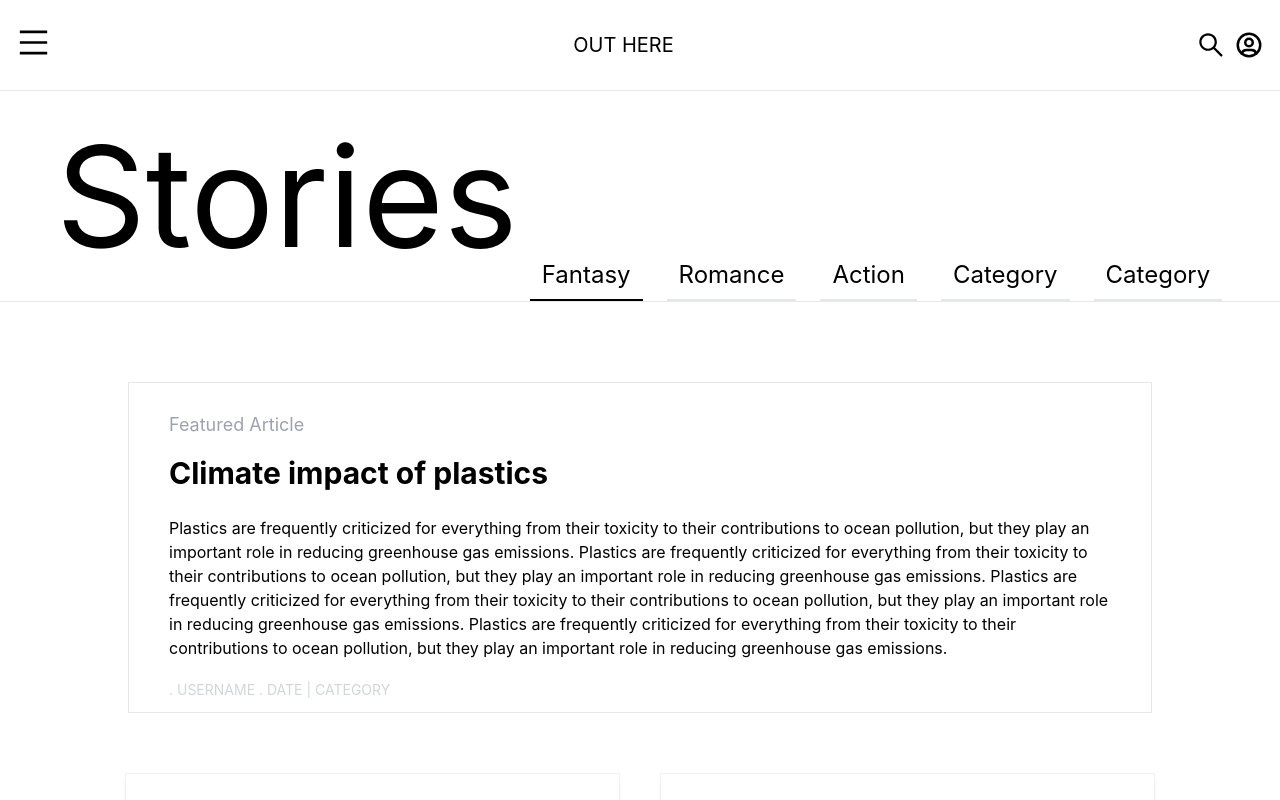
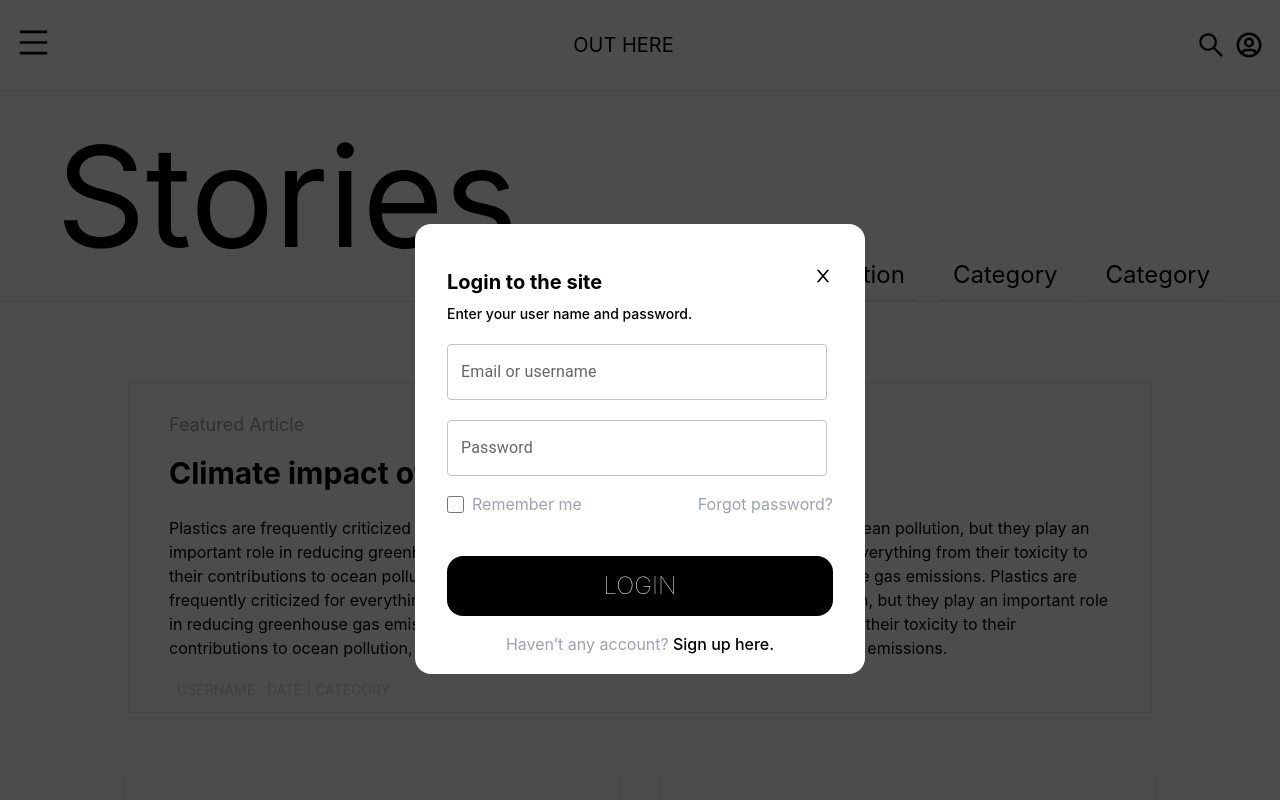
Before and after one commit to Partiya/Outhere-front, a React (Create React App) app in the folder outhere/: page / in a window 1280 px wide. Both pictures are taken after a click on the button 1257 px from the left and 45 px from the top of the page. Shown: the top 800 px of the page. Built offline with nearby package versions, Linux system fonts and the light colour scheme.

Commit message:
login added

```diff
--- a/outhere/package.json
+++ b/outhere/package.json
@@ -3,6 +3,10 @@
   "version": "0.1.0",
   "private": true,
   "dependencies": {
+    "@emotion/react": "^11.10.5",
+    "@emotion/styled": "^11.10.5",
+    "@fontsource/roboto": "^4.5.8",
+    "@mui/material": "^5.10.16",
     "@testing-library/jest-dom": "^5.16.5",
     "@testing-library/react": "^13.4.0",
     "@testing-library/user-event": "^13.5.0",
--- /dev/null
+++ b/outhere/src/Components/Login/Login.js
@@ -0,0 +1,55 @@
+import React from 'react'
+import TextField from '@mui/material/TextField/TextField'
+import { AiOutlineClose } from 'react-icons/ai';
+import '../Login/animations.css'
+function Login() {
+    return (
+            <div id='login' className='w-full hidden h-full fadein absolute z-10  bg-black/70'>
+                <div className='flex w-full justify-center mt-56 '>
+                <div className='w-[450px] p-8 h-[450px] bg-white rounded-2xl'>
+                <div className='flex justify-between'>
+                <p className='font-bold text-xl mt-3  '>Login to the site</p>
+                <button onClick={()=>
+                {
+
+                    document.getElementById('login').classList.add('fadeout')
+                    document.getElementById('login').classList.remove('fadein')
+                    setTimeout(() =>document.getElementById('login').classList.add('hidden') , 1500);
+
+                }
+
+                    }>
+                    <AiOutlineClose className='w-[20px] h-[20px]'/>
+                </button>
+                </div>
+
+                <p className='mb-5 text-sm mt-2  font-medium'>Enter your user name and password.</p>
+                <TextField id="outlined-basic" label="Email or username" variant="outlined" className='w-[380px] ' />
+                <div className='w-1 h-1 mb-4'>
+
+                </div>
+                <TextField id="outlined-basic" label="Password"   type="password" variant="outlined" className='w-[380px]  ' />
+                <div className='flex items-center justify-between'>
+                   <div className='flex items-center'>
+                    <input type='checkbox' className='mt-4 w-[17px] h-[17px]'></input>
+                    <p className='text-gray-400 text-base mt-4 ml-2'> Remember me</p>
+                    </div>
+                   <div>
+                        <button className='mt-4 text-gray-400'>
+                            Forgot password?
+                        </button>
+                   </div>
+                </div>
+                <button className='w-full h-[60px] uppercase text-2xl font-thin rounded-2xl text-white bg-black mt-10'>
+                    Login
+                </button>
+                <div className='w-full flex justify-center'>
+                    <button className='mt-4 text-gray-400'>Haven’t any account?<span className='text-black font-medium'> Sign up here.</span></button>
+                </div>
+                </div>
+                </div>
+            </div>
+     );
+}
+
+export default Login;
--- /dev/null
+++ b/outhere/src/Components/Login/animations.css
@@ -0,0 +1,25 @@
+.fadein{
+    animation: enter 1.2s ease 0s 1 normal forwards;
+}
+.fadeout{
+    animation: fadeout 1.2s ease 0s 1 reverse forwards;
+}
+
+@keyframes enter {
+	0% {
+		opacity: 0;
+	}
+
+	100% {
+		opacity: 1;
+	}
+}
+@keyframes fadeout {
+	0% {
+		opacity: 0;
+	}
+
+	100% {
+		opacity: 1;
+	}
+}
--- a/outhere/src/Pages/BlogPage/Blog.js
+++ b/outhere/src/Pages/BlogPage/Blog.js
@@ -5,9 +5,11 @@ import {BsArrowRight} from 'react-icons/bs'
 import ArticleCards from '../../Components/ArticleCards/Articlecards';
 import FeaturedArticle from '../../Components/FeaturedArticle/FeaturedArticle';
 import ArticleCard2 from '../../Components/ArticleCards/ArticleCards2';
+import Login from '../../Components/Login/Login';
 function Blog() {
     return (
-        <div className=''>
+        <div scro id='main' className='h-full overflow-y-hidden'>
+            <Login/>
             <div className='w-full h-[90px] items-center  flex justify-between '>
                 <div className=''>
                     <button>
@@ -21,7 +23,12 @@ function Blog() {
                     <button>
                     <AiOutlineSearch className='w-[30px] h-[30px] mr-2'/>
                     </button>
-                    <button>
+                    <button onClick={()=>{
+                        document.getElementById('login').classList.remove('hidden')
+                        document.getElementById('login').classList.add('fadein')
+                        document.getElementById('login').classList.remove('fadeout')
+                    }
+                }>
                     <TbUserCircle className='w-[30px] h-[30px] mr-4'/>
                     </button>
 
```
Also changed, not shown: 1 other file (tests, documents, lock files or other folders).
